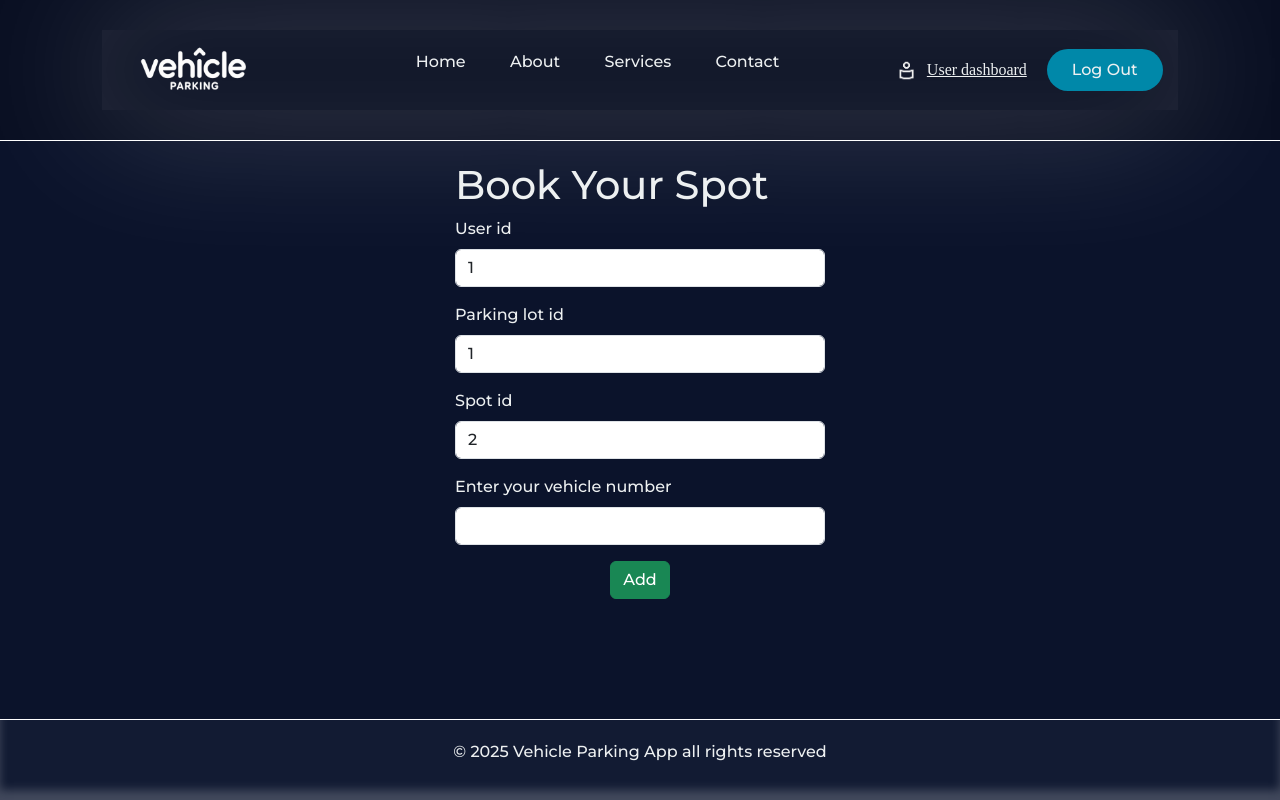
After one commit to AayushKotwani3/Vehicle-Parking-App-V1, a Flask app: page /book-parking-spot/1/1 in a window 1280 px wide. The commit adds this page. Run offline with Flask 3, Linux system fonts and the light colour scheme; some web fonts are replaced.

Commit message:
Added book parking spot for user functionality

```diff
--- a/Application/controllers.py
+++ b/Application/controllers.py
@@ -1,6 +1,7 @@
 from flask import Flask,render_template,redirect,request,url_for,flash
 from flask import current_app as app
 from .models import * #inheriting models module to make indirect connection with app.py
+from datetime import datetime,timezone
 
 @app.route('/')
 def home():
@@ -135,3 +136,20 @@ def edit_parking_lot(lot_id):
 
 
     return render_template('edit_parkinglot.html',current_parking_lot=current_parking_lot)
+
+@app.route('/book-parking-spot/<int:user_id>/<int:lot_id>',methods=['GET','POST'])
+def book_parking_lot(user_id,lot_id):
+    spot_details=Parkingspots.query.filter_by(lot_id=lot_id,status='A').first()
+    user_details=User.query.filter_by(role='user',id=user_id).first()
+    parking_lot_details=Parkinglot.query.filter_by(id=lot_id).first()
+
+    if request.method=='POST':
+        vehicle_number=request.form.get('vehicle_number')
+        new_parking_record=Parkingrecords(spot_id=spot_details.id,user_id=user_details.id,vehicle_number=vehicle_number,parking_timestamp=datetime.now(timezone.utc))
+        db.session.add(new_parking_record)
+        db.session.commit()
+
+        spot_details.status='O'
+        db.session.commit()
+
+    return render_template('book_parkingspot.html',spot_details=spot_details,user_details=user_details,parking_lot_details=parking_lot_details)
--- a/Application/models.py
+++ b/Application/models.py
@@ -33,7 +33,7 @@ class Parkingspots(db.Model):
     id=db.Column(db.Integer,primary_key=True)
     lot_id=db.Column(db.Integer,db.ForeignKey('parking_lot.id'),nullable=False)
     spot_number=db.Column(db.Integer,nullable=False)
-    status=db.Column(db.String(1),default='A',nullable=False) # A= Available,O=Occupied
+    status=db.Column(db.String(20),default='Available',nullable=False) # A= Available,O=Occupied
 
     #relationship with records
     record=db.relationship('Parkingrecords',backref='spot',lazy=True)
@@ -43,7 +43,8 @@ class Parkingrecords(db.Model):
     id=db.Column(db.Integer,primary_key=True)
     spot_id=db.Column(db.Integer,db.ForeignKey('parking_spots.id'),nullable=False)
     user_id=db.Column(db.Integer,db.ForeignKey('user.id'),nullable=False)
+    vehicle_number=db.Column(db.String(18),nullable=False)
     parking_timestamp=db.Column(db.DateTime,nullable=False)
     leaving_timestamp=db.Column(db.DateTime,nullable=True)
     parking_cost=db.Column(db.Float,nullable=True)
-    status=db.Column(db.String(12),nullable=False,default='active') # active and released
+    status=db.Column(db.String(12),nullable=False,default='reserved') # reserved and released
--- a/static/style.css
+++ b/static/style.css
@@ -137,12 +137,12 @@ li,a,button{
 
 }
 
-.admin-parkinglot-table-heading-container{
+.parkinglot-table-heading-container{
     margin-bottom: 10px;
     display: flex;
     justify-content: space-between;
 }
-.admin-parkinglot-table-heading-Addlot-button{
+.parkinglot-table-heading-Addlot-button{
     color: #0b132b;
     padding: 12px 24px;
     border-radius: 20px;
@@ -151,8 +151,19 @@ li,a,button{
     cursor: pointer;
     transition: all 0.3s ease 0s;
 }
-.admin-parkinglot-table-heading-Addlot-button:hover{
+.parkinglot-table-heading-Addlot-button:hover{
     background-color: #03ecbd;
+}
+
+.parkinglot-table-heading-container-user{
+    display: flex;
+    justify-content: center;
+}
+
+.parkinglot-table-heading-container-user-parkings{
+    display: flex;
+    justify-content: center;
+    margin-top: 15px;
 }
 
 .parkinglot-table-container{
--- a/templates/admin_dashboard.html
+++ b/templates/admin_dashboard.html
@@ -3,9 +3,9 @@
 {% block title %} Admin Dashboard {% endblock %}
 
 {% block content %}
-    <div class="admin-parkinglot-table-heading-container">
+    <div class="parkinglot-table-heading-container">
                     <h2>Parking Lots</h2>
-                    <a href="{{url_for('add_new_lot')}}"><button class="admin-parkinglot-table-heading-Addlot-button">+ Add Lot</button></a>
+                    <a href="{{url_for('add_new_lot')}}"><button class="parkinglot-table-heading-Addlot-button">+ Add Lot</button></a>
 
                 </div>
 
--- /dev/null
+++ b/templates/book_parkingspot.html
@@ -0,0 +1,40 @@
+{% extends 'user_base.html' %}
+
+{% block title %} Book Your Spot {% endblock %}
+
+{% block content %}
+
+                <div class="form_canvas">
+                    <div id="book-lot-card" class="form-card">
+
+                        <h1>Book Your Spot</h1>
+                        <form action="/book-parking-spot/{{ user_details.id }}/{{ parking_lot_details.id }}" method="POST">
+                        <div class="mb-3" >
+                            <label for="user-id" class="form-label">User id</label>
+                            <input type="text" class="form-control" id="user-id"  name="user_id" value="{{ user_details.id }}" readonly>
+                        </div>
+                        <div class="mb-3" >
+                            <label for="lot-id" class="form-label">Parking lot id</label>
+                            <input type="text" class="form-control" id="lot-id"  name="lot_id" value="{{ parking_lot_details.id }}" readonly>
+                        </div>
+                        <div class="mb-3" >
+                            <label for="spot-id" class="form-label">Spot id</label>
+                            <input type="text" class="form-control" id="spot-id"  name="spot_id" value="{{ spot_details.id }}" readonly>
+                        </div>
+                        <div class="mb-3" >
+                            <label for="vehicle-number" class="form-label">Enter your vehicle number</label>
+                            <input type="text" class="form-control" id="vehicle-number"  name="vehicle_number"  required>
+                        </div>
+
+
+
+                        <div style="text-align: center;">
+                            <input type="submit" class="btn btn-success" value="Add">
+                            <br>
+
+                        </div>
+                        </form>
+                    </div>
+                </div>
+
+{% endblock %}
```
Also changed, not shown: templates/user_dashboard.html (+7 -3 lines), instance/parkingapp.sqlite.
